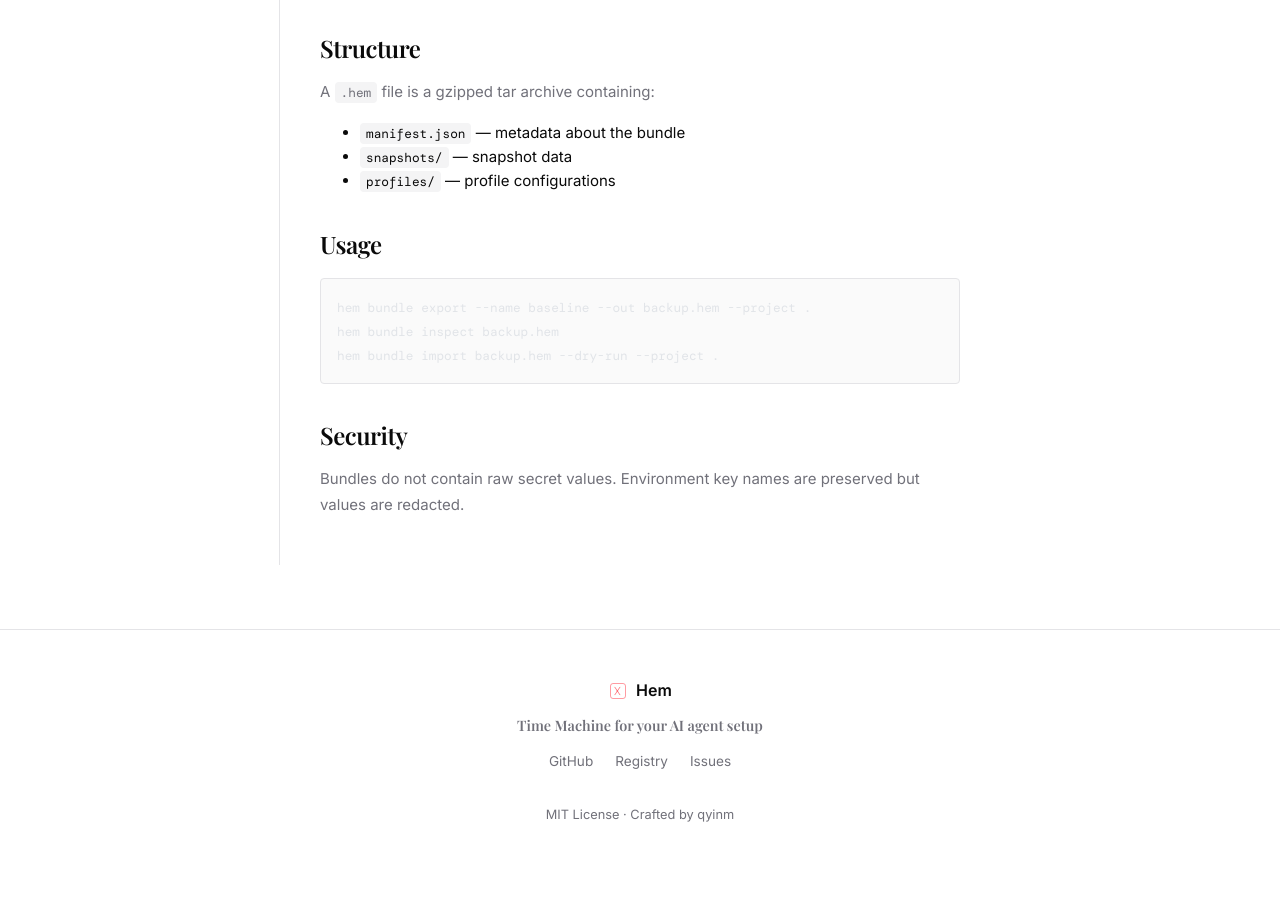
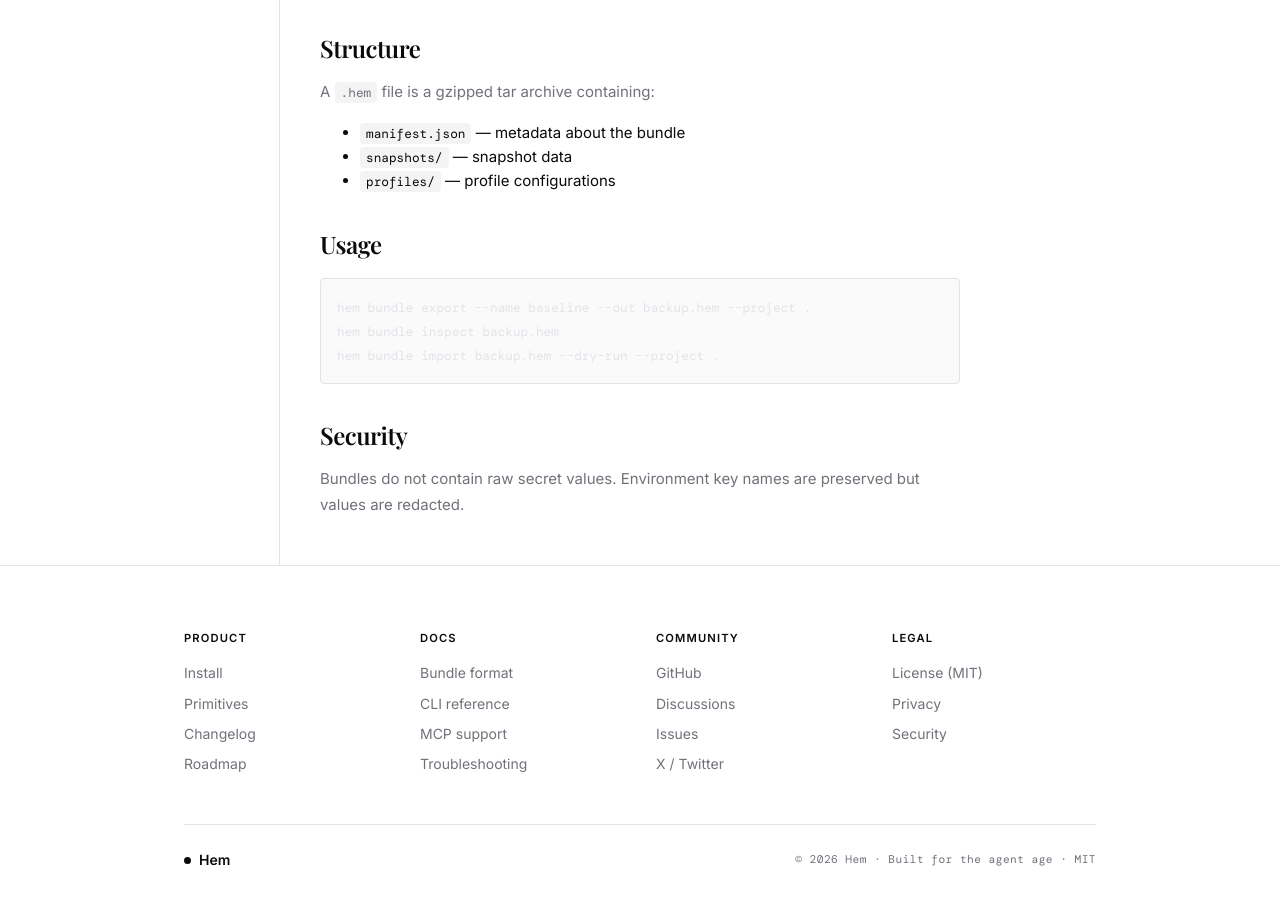
Before and after one commit to qyinm/gandalf, an Astro site in the folder apps/landing/: page /docs/bundle-format in a window 1280 px wide. Shown: the part 177-1080 px from the top of the page. Before the commit the page ends 1026 px from the top, so only its background shows below. Built offline with nearby package versions, Linux system fonts and the light colour scheme; Astro itself is replaced by a stand-in of ours; code samples lack their colours; a web font is replaced by a local one.

Commit message:
design(landing): add Closing section and 4-column mono Footer

```diff
--- a/apps/landing/src/components/Footer.astro
+++ b/apps/landing/src/components/Footer.astro
@@ -1,92 +1,156 @@
+---
+const columns = [
+  {
+    title: "Product",
+    links: [
+      { label: "Install",      href: "#install" },
+      { label: "Primitives",   href: "#primitives" },
+      { label: "Changelog",    href: "https://github.com/usehem/hem/releases" },
+      { label: "Roadmap",      href: "/docs/roadmap" },
+    ],
+  },
+  {
+    title: "Docs",
+    links: [
+      { label: "Bundle format",       href: "/docs/bundle-format" },
+      { label: "CLI reference",       href: "/docs/cli" },
+      { label: "MCP support",         href: "/docs/mcp" },
+      { label: "Troubleshooting",     href: "/docs/troubleshooting" },
+    ],
+  },
+  {
+    title: "Community",
+    links: [
+      { label: "GitHub",     href: "https://github.com/usehem/hem" },
+      { label: "Discussions", href: "https://github.com/usehem/hem/discussions" },
+      { label: "Issues",      href: "https://github.com/usehem/hem/issues" },
+      { label: "X / Twitter", href: "https://x.com/usehem" },
+    ],
+  },
+  {
+    title: "Legal",
+    links: [
+      { label: "License (MIT)", href: "/docs/license" },
+      { label: "Privacy",       href: "/docs/privacy" },
+      { label: "Security",      href: "/docs/security" },
+    ],
+  },
+];
+
+const year = new Date().getFullYear();
+---
+
 <footer class="footer">
   <div class="container">
-    <div class="footer__main">
+    <div class="footer__columns">
+      {columns.map((col) => (
+        <div class="footer__col">
+          <h4 class="footer__col-title">{col.title}</h4>
+          <ul>
+            {col.links.map((l) => (
+              <li><a href={l.href}>{l.label}</a></li>
+            ))}
+          </ul>
+        </div>
+      ))}
+    </div>
+
+    <div class="footer__bottom">
       <div class="footer__brand">
-        <svg width="20" height="20" viewBox="0 0 64 64" fill="none" xmlns="http://www.w3.org/2000/svg">
-          <rect x="8" y="8" width="48" height="48" rx="8" stroke="currentColor" stroke-width="2" fill="none"/>
-          <path d="M22 20 L30 32 L38 20" stroke="currentColor" stroke-width="2.5" stroke-linecap="round"/>
-          <path d="M22 44 L30 32 L38 44" stroke="currentColor" stroke-width="2.5" stroke-linecap="round"/>
-          <circle cx="30" cy="32" r="2.5" fill="currentColor"/>
-        </svg>
+        <span class="footer__dot" aria-hidden="true"></span>
         <span>Hem</span>
       </div>
-      <p class="footer__tagline">Time Machine for your AI agent setup</p>
-      <div class="footer__links">
-        <a href="https://github.com/qyinm/hem" target="_blank" rel="noopener">GitHub</a>
-        <a href="https://www.npmjs.com/package/@qxinm/hem" target="_blank" rel="noopener">Registry</a>
-        <a href="https://github.com/qyinm/hem/issues" target="_blank" rel="noopener">Issues</a>
-      </div>
-    </div>
-    <div class="footer__bottom">
-      <p>MIT License &middot; Crafted by <a href="https://github.com/qyinm" target="_blank" rel="noopener">qyinm</a></p>
+      <p class="footer__meta">
+        © {year} Hem · Built for the agent age · MIT
+      </p>
     </div>
   </div>
 </footer>
 
 <style>
   .footer {
-    padding: 3rem 0 1.5rem;
     border-top: 1px solid var(--border);
-    margin-top: 4rem;
+    padding: 64px 0 32px;
+    color: var(--muted-foreground);
+    font-size: 0.875rem;
   }
 
-  .footer__main {
+  .footer__columns {
+    display: grid;
+    grid-template-columns: repeat(4, 1fr);
+    gap: 32px;
+    margin-bottom: 48px;
+  }
+
+  .footer__col-title {
+    font-family: var(--font-sans);
+    font-size: 0.7rem;
+    font-weight: 600;
+    letter-spacing: 0.1em;
+    text-transform: uppercase;
+    color: var(--foreground);
+    margin-bottom: 14px;
+  }
+
+  .footer__col ul {
+    list-style: none;
+    padding: 0;
+    margin: 0;
     display: flex;
     flex-direction: column;
+    gap: 8px;
+  }
+
+  .footer__col a {
+    color: var(--muted-foreground);
+    transition: color 0.15s;
+  }
+
+  .footer__col a:hover {
+    color: var(--foreground);
+  }
+
+  .footer__bottom {
+    display: flex;
     align-items: center;
-    gap: 10px;
-    margin-bottom: 32px;
+    justify-content: space-between;
+    padding-top: 24px;
+    border-top: 1px solid var(--border);
+    flex-wrap: wrap;
+    gap: 12px;
   }
 
   .footer__brand {
-    display: flex;
+    display: inline-flex;
     align-items: center;
     gap: 8px;
-    font-size: 1rem;
+    font-family: var(--font-sans);
     font-weight: 600;
     color: var(--foreground);
   }
 
-  .footer__brand svg {
-    color: var(--brand);
+  .footer__dot {
+    width: 7px;
+    height: 7px;
+    border-radius: 50%;
+    background: var(--foreground); /* Footer dot is BLACK, not brand */
   }
 
-  .footer__tagline {
-    font-family: var(--font-serif);
-    font-style: italic;
-    font-size: 0.9rem;
-    color: var(--muted-foreground);
+  .footer__meta {
+    font-family: var(--font-mono);
+    font-size: 0.7rem;
+    letter-spacing: 0.04em;
   }
 
-  .footer__links {
-    display: flex;
-    gap: 22px;
-    margin-top: 4px;
+  @media (max-width: 768px) {
+    .footer__columns {
+      grid-template-columns: repeat(2, 1fr);
+    }
   }
 
-  .footer__links a {
-    font-size: 0.85rem;
-    color: var(--muted-foreground);
-    text-decoration: none;
-    transition: color 0.15s;
-  }
-
-  .footer__links a:hover {
-    color: var(--foreground);
-  }
-
-  .footer__bottom {
-    text-align: center;
-    font-size: 0.8rem;
-    color: var(--muted-foreground);
-  }
-
-  .footer__bottom a {
-    color: inherit;
-    text-decoration: none;
-  }
-
-  .footer__bottom a:hover {
-    color: var(--foreground);
+  @media (max-width: 480px) {
+    .footer__columns {
+      grid-template-columns: 1fr;
+    }
   }
 </style>
```
Also changed, not shown: apps/landing/src/components/Closing.astro (added, +48 -0 lines), apps/landing/src/components/TerminalWindow.astro (+19 -7 lines).
